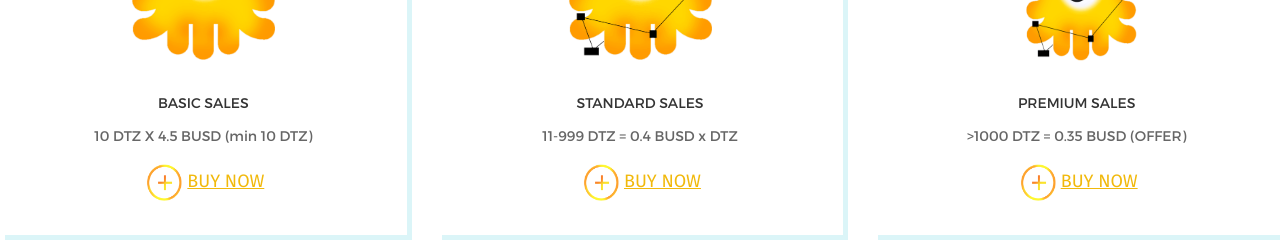
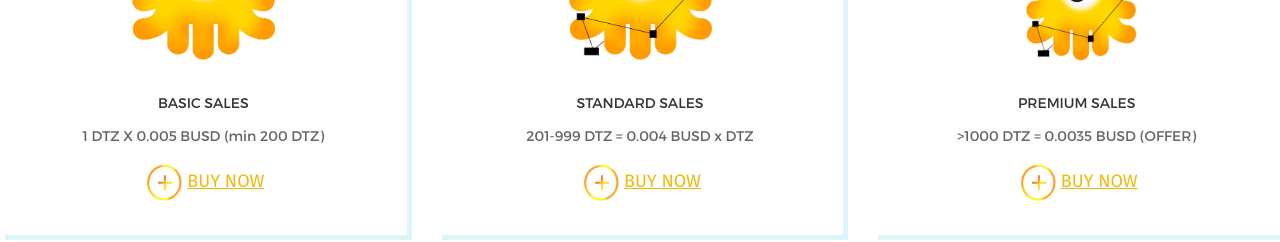
Before and after one commit to DATZ-DTZ/web, a plain HTML site: page index.html in a window 1280 px wide. Shown: the part 4440-4682 px from the top of the page. Drawn offline with nearby package versions, Linux system fonts and the light colour scheme; no server answers; files whose address does not match are found by name.

Commit message:
Update index.html

```diff
--- a/index.html
+++ b/index.html
@@ -5,7 +5,7 @@
     <meta name="viewport" content="width=device-width, initial-scale=1">
 
     <title>DATZ-DTZ</title>
-    <meta name="description" content="DATZ token BEP-20 0xd4c--cc48 que cambia a economia de los juegos">
+    <meta name="description" content="DATZ token BEP-20 0xd4c--cc48 that changes to game economy.">
 
     <link rel="stylesheet" href="css/main.css">
     <link rel="canonical" href="datozhi.cf/">
@@ -283,7 +283,7 @@
             <div class="bg_white block_shadow base_padding home_hero_block" ng-class="{active: active == '#hero-more-2'}">
                 <img class="poke_out icon_large" src="img/Basico.png" alt="">
                 <p class="h5">Basic Sales</p>
-                <p class="h6">10 DTZ X 4.5 BUSD (min 10 DTZ) </p>
+                <p class="h6">1 DTZ X 0.005 BUSD (min 200 DTZ) </p>
                 <img class="icon_small" src="img/more.png" alt=""><a href="https://forms.gle/eU6RPQHeh694yLw57">BUY NOW</a>
             </div>
         </div>
@@ -292,7 +292,7 @@
             <div class="bg_white block_shadow base_padding home_hero_block" ng-class="{active: active == '#hero-more-3'}">
                 <img class="poke_out icon_large" src="img/Normal.png" alt="">
                 <p class="h5">Standard Sales</p>
-                <p class="h6">11-999 DTZ = 0.4 BUSD x DTZ </p>
+                <p class="h6"> 201-999 DTZ = 0.004 BUSD x DTZ </p>
                 <img class="icon_small" src="img/more.png" alt=""><a href="https://forms.gle/eU6RPQHeh694yLw57">BUY NOW</a>
             </div>
         </div>
@@ -301,7 +301,7 @@
             <div class="bg_white block_shadow base_padding home_hero_block" ng-class="{active: active == '#hero-more-1'}">
                 <img class="poke_out icon_large" src="img/Premium.png" alt="">
                 <p class="h5">Premium Sales</p>
-                <p class="h6">  >1000 DTZ = 0.35 BUSD (OFFER) </p>
+                <p class="h6">  >1000 DTZ = 0.0035 BUSD (OFFER) </p>
                 <img class="icon_small" src="img/more.png" alt=""><a href="https://forms.gle/eU6RPQHeh694yLw57">BUY NOW</a>
             </div>
         </div>
```
